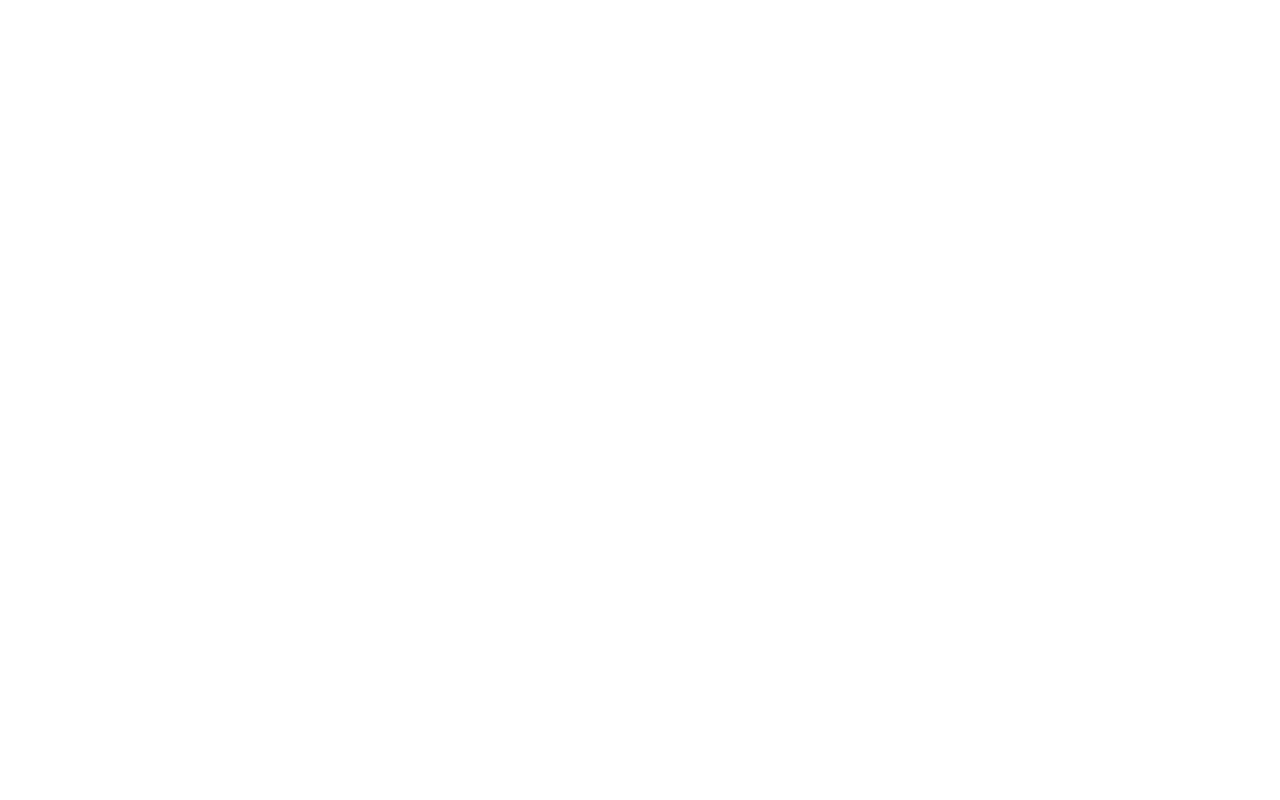
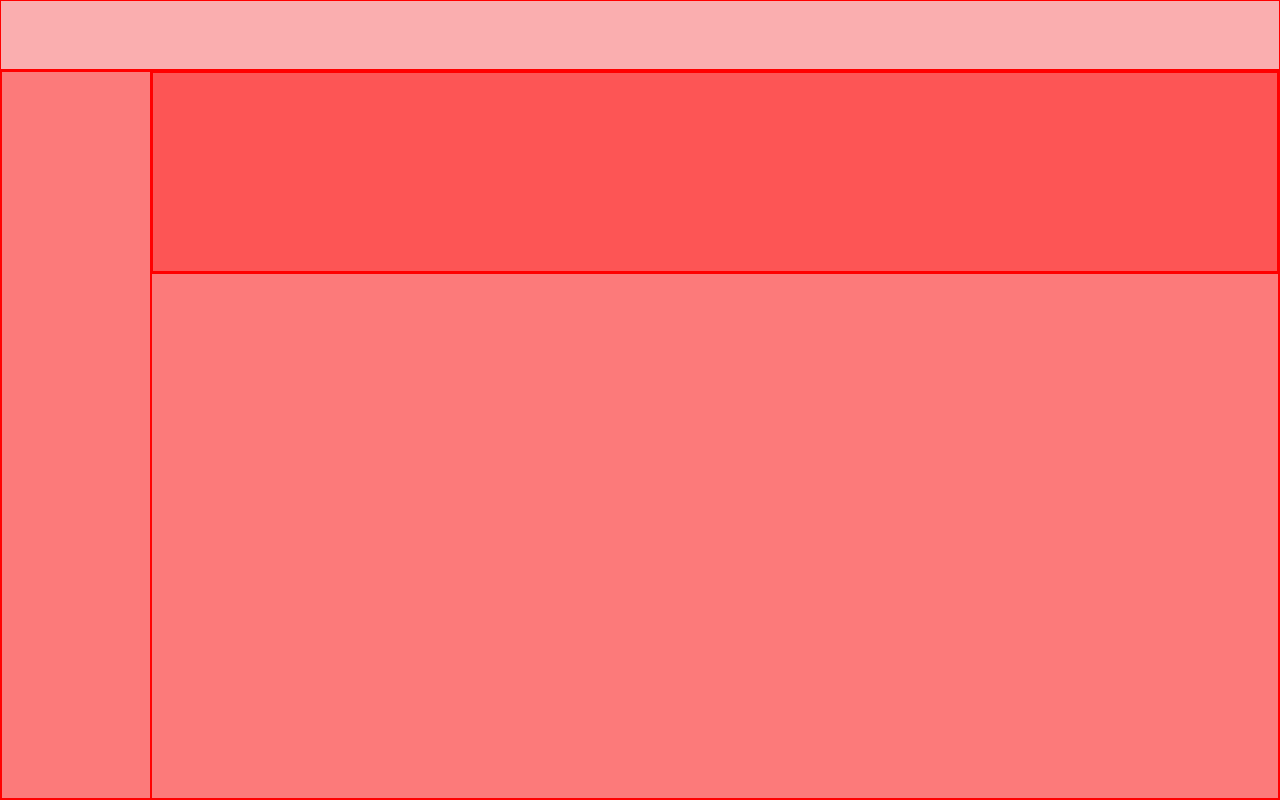
Before and after one commit to christianarca27/html-css-bootstrap-dashboard, a plain HTML site: page index.html in a window 1280 px wide. Drawn offline with nearby package versions, Linux system fonts and the light colour scheme.

Commit message:
feat: layout sezioni principali desktop

```diff
--- a/css/style.css
+++ b/css/style.css
@@ -0,0 +1,33 @@
+.debug * {
+    background-color: rgba(255, 0, 0, 0.3);
+    border: 1px solid red;
+}
+
+body {
+    background-color: #f8f9fa;
+}
+
+#search-bar {
+    height: 70px;
+}
+
+main {
+     height: calc(100vh - 70px);
+}
+
+main nav {
+    width: 150px;
+}
+
+main #main-inner {
+    width: calc(100% - 150px);
+}
+
+main #main-inner header {
+    min-height: 200px;
+    /* debug */
+}
+
+main #main-inner #application-main {
+
+}
--- a/index.html
+++ b/index.html
@@ -9,7 +9,25 @@
     <link href="https://cdn.jsdelivr.net/npm/bootstrap@5.3.0-alpha1/dist/css/bootstrap.min.css" rel="stylesheet" integrity="sha384-GLhlTQ8iRABdZLl6O3oVMWSktQOp6b7In1Zl3/Jr59b6EGGoI1aFkw7cmDA6j6gD" crossorigin="anonymous">
     <link rel="stylesheet" href="css/style.css">
 </head>
-<body>
+<body class="debug">
+    <div id="search-bar" class="vw-100">
 
+    </div>
+
+    <main class="vw-100 d-flex">
+        <nav class="h-100">
+
+        </nav>
+
+        <div id="main-inner">
+            <header>
+
+            </header>
+
+            <div id="application-main">
+
+            </div>
+        </div>
+    </main>
 </body>
 </html>
```
